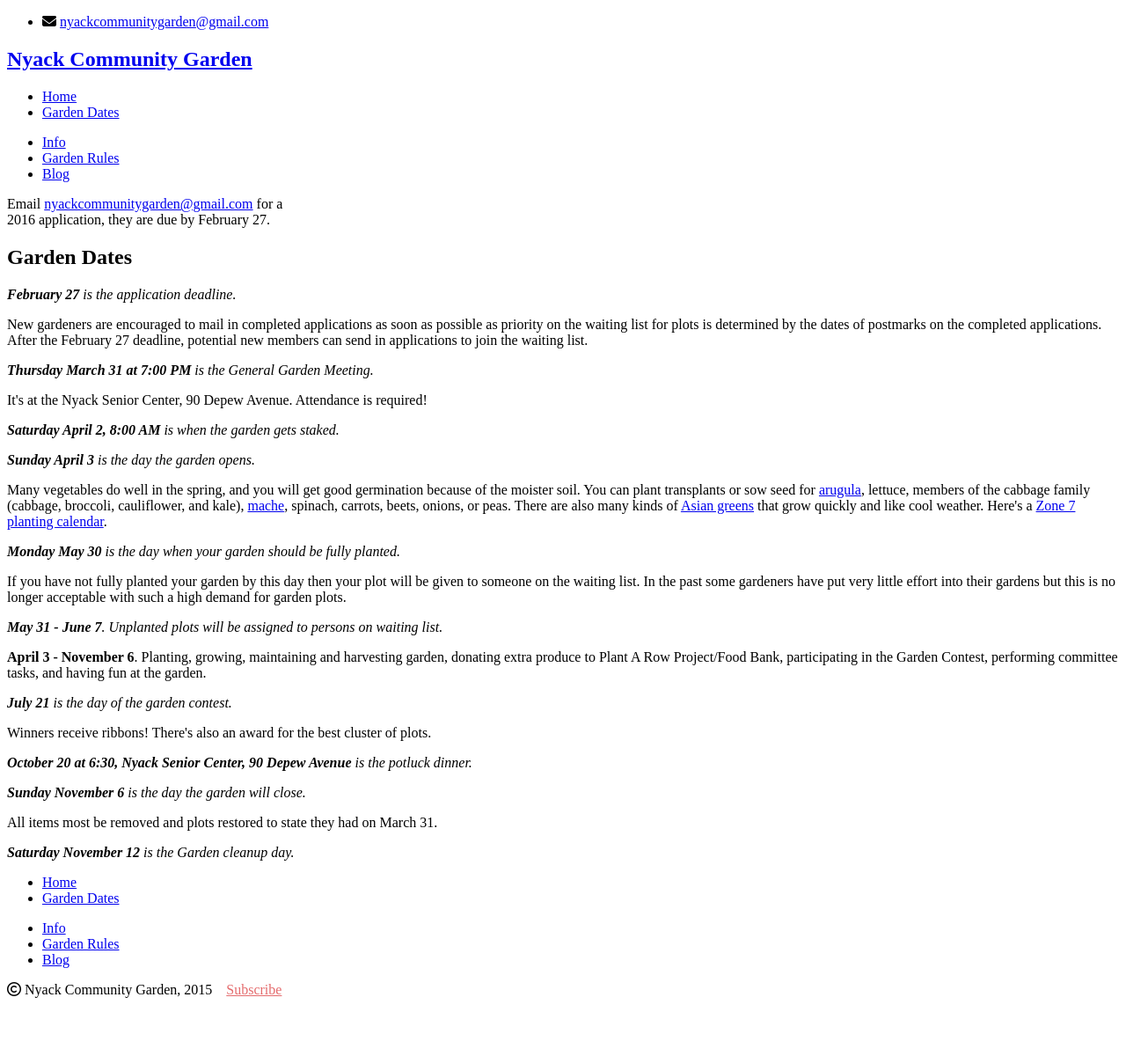
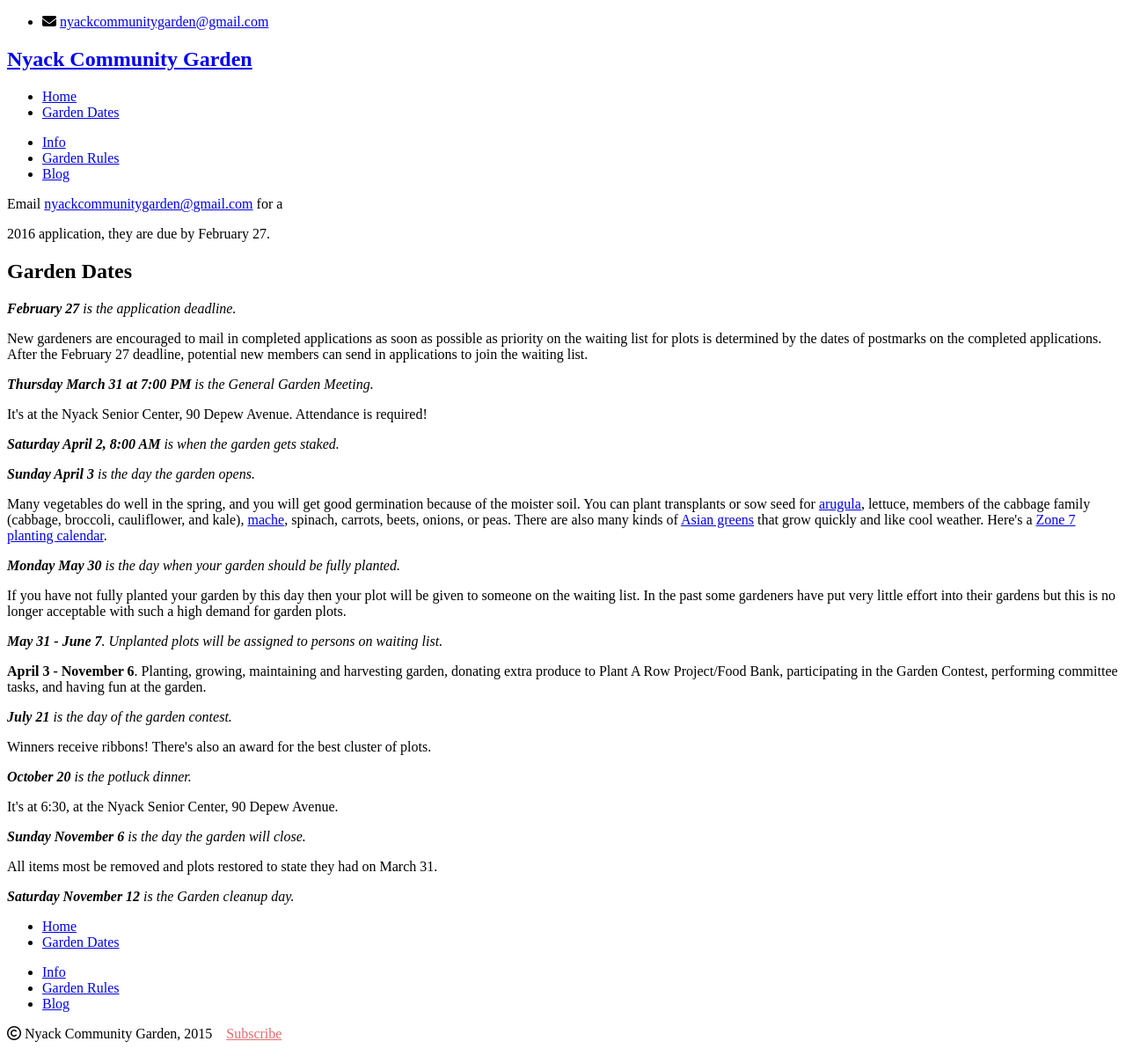
Before and after one commit to bosborne/nyackcommunitygarden, a Jekyll site: the page built from garden-dates/index.html, in a window 1280 px wide. Shown: the whole page at 88% size. Built offline with Jekyll 4.4.1, drawn with Linux system fonts in a browser that asks for light colours; nearby versions of some CDN libraries; library files that are not in the unit come from our copies; Markdown is read by kramdown in place of the engine named in the settings; before the commit the page ends 1150 px from its top, so only the background shows below that.

Commit message:
Minor edits

```diff
--- a/_layouts/default.html
+++ b/_layouts/default.html
@@ -38,7 +38,7 @@
     <div class="content">
     	<div class="container">
         <div class="bannerbox">
-        Email <a href="mailto:nyackcommunitygarden@gmail.com">nyackcommunitygarden@gmail.com</a> for a<br>2016 application, they are due by February 27.
+        Email <a href="mailto:nyackcommunitygarden@gmail.com">nyackcommunitygarden@gmail.com</a> for a<p>2016 application, they are due by February 27.
         </div>
     		{{ content }}
     	</div>
--- a/garden-dates/index.html
+++ b/garden-dates/index.html
@@ -45,7 +45,10 @@ If you have not fully planted your garden by this day then your plot will be giv
 Winners receive ribbons! There's also an award for the best cluster of plots.
 </p>
 <p>
-<i><b>October 20 at 6:30, Nyack Senior Center, 90 Depew Avenue</b> is the potluck dinner.</i>
+<i><b>October 20</b> is the potluck dinner.</i>
+</p>
+<p>
+It's at 6:30, at the Nyack Senior Center, 90 Depew Avenue.
 </p>
 <p>
 <i><b>Sunday November 6</b> is the day the garden will close.</i>
```
